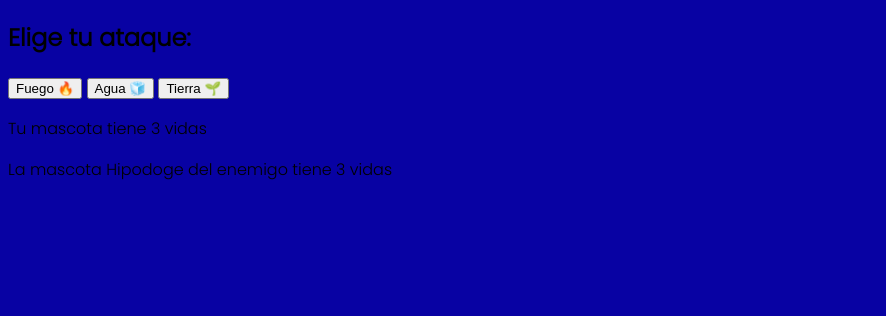
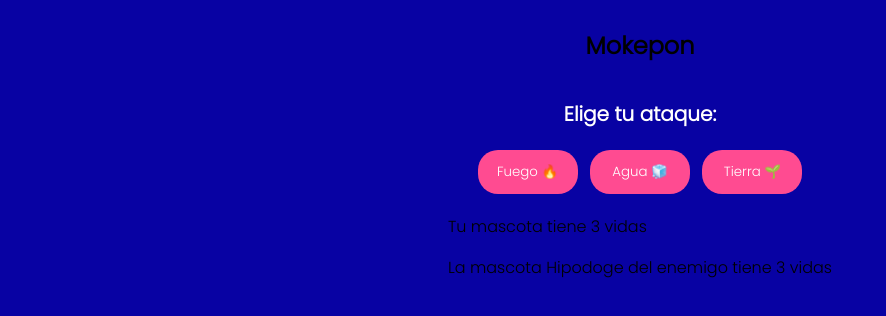
Before and after one commit to FranRival/mokepon-css, a plain HTML site: page index.html in a window 1280 px wide. Both pictures are taken after a click on the button "Seleccionar". Shown: the whole page, without its empty margins (0-886 px from the left). Drawn offline with Linux system fonts and the light colour scheme.

Commit message:
cambiando el display block por flex en js. Segundo layout css a los botones de agua tierra fuego

```diff
--- a/css/style.css
+++ b/css/style.css
@@ -75,3 +75,20 @@ input {
     margin-top: 40px;
 
 }
+
+#seleccionar-ataque{
+    flex-direction: column;
+    align-items: center;
+}
+
+.boton-de-ataque{
+    background-color: #FF4B91;
+    padding: 10px;
+    box-sizing: border-box;
+    margin: 4px;
+    border-radius: 20px;
+    border-color: transparent;
+    width: 100px;
+    color: white;
+    font-family: 'Poppins', sans-serif;
+}
--- a/index.html
+++ b/index.html
@@ -42,11 +42,12 @@
 
 
     <section id="seleccionar-ataque">
-        <h2>Elige tu ataque:</h2>
+        <h1 class="titulo">Mokepon</h1>
+        <h2 class="subtitulo">Elige tu ataque:</h2>
         <div>
-            <button id="boton-fuego">Fuego 🔥</button>
-            <button id="boton-agua">Agua 🧊</button>
-            <button id="boton-tierra">Tierra 🌱</button>
+            <button id="boton-fuego" class="boton-de-ataque">Fuego 🔥</button>
+            <button id="boton-agua" class="boton-de-ataque">Agua 🧊</button>
+            <button id="boton-tierra" class="boton-de-ataque">Tierra 🌱</button>
         </div>
 
         <div>
--- a/js/javascript.js
+++ b/js/javascript.js
@@ -1,6 +1,6 @@
 
 function seleccionarMascotaJugador(){
-    let sectionSeleccionarAtaque = document.getElementById('seleccionar-ataque').style.display = 'block'
+    let sectionSeleccionarAtaque = document.getElementById('seleccionar-ataque').style.display = 'flex'
 
     let sectionSeleccionarMascota = document.getElementById('seleccionar-mascota').style.display = 'none'
 
```
